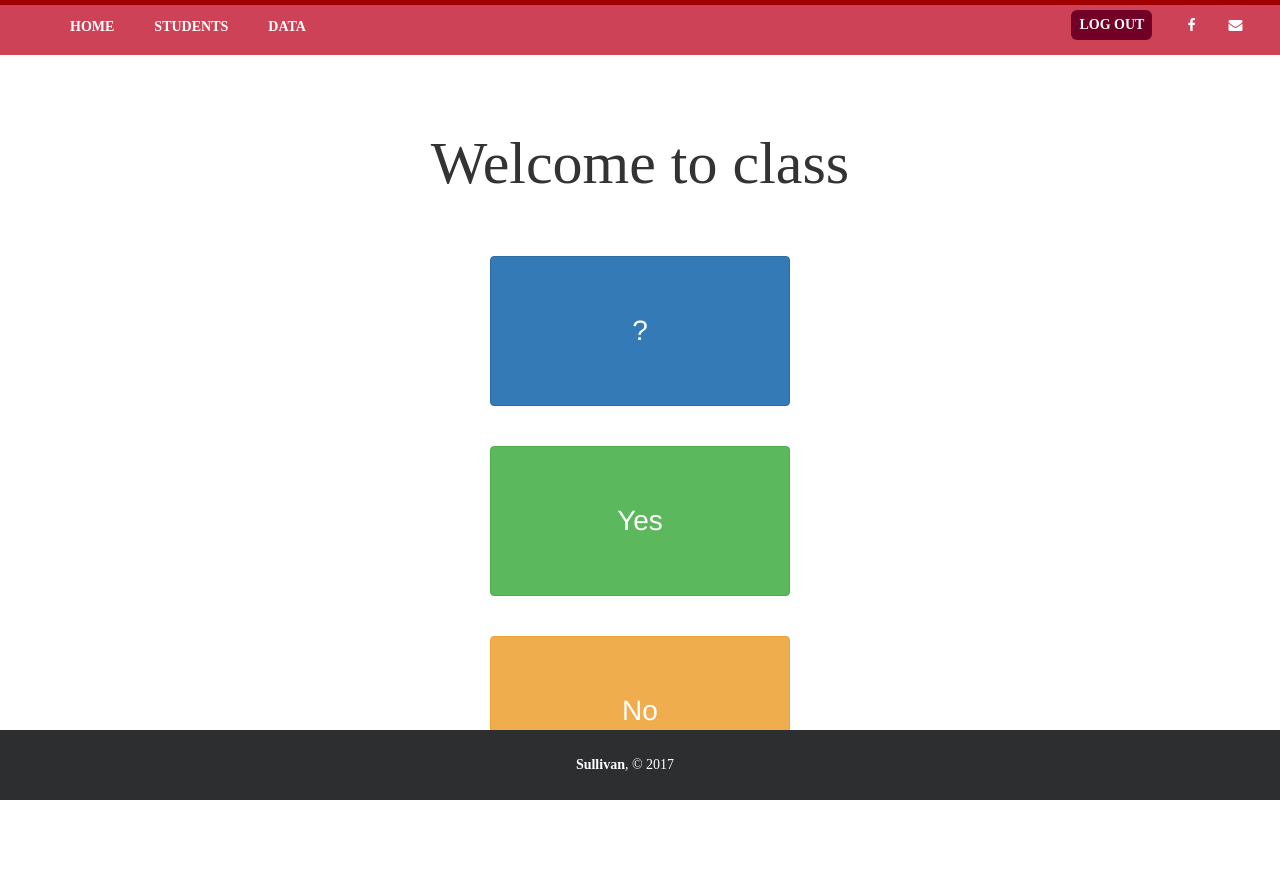
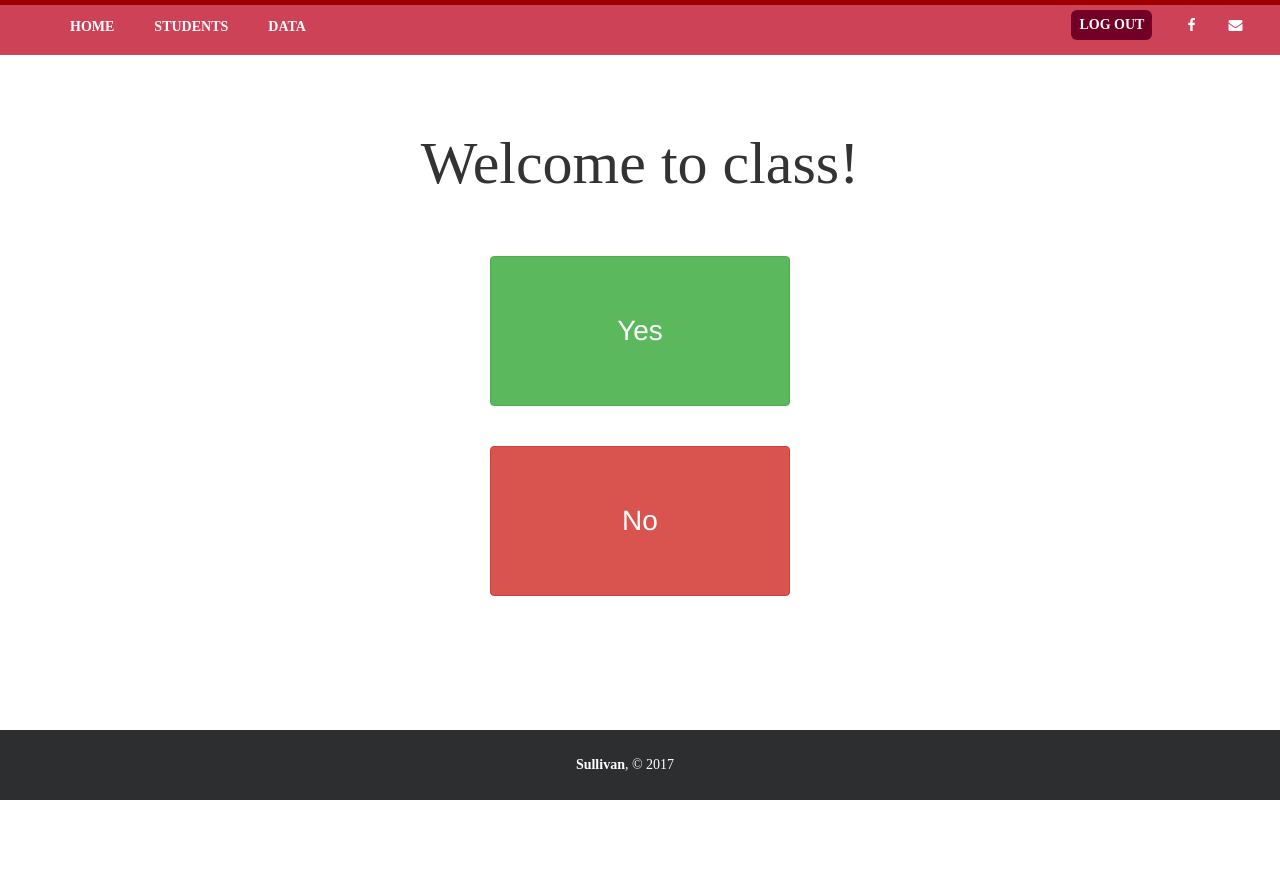
Before and after one commit to HackingForGood/HarvardHacks, a Flask app: template templates/student/index.html in a window 1280 px wide. After the commit the page ends 800 px from the top, so only its background shows below. Run offline with Flask 2, Linux system fonts and the light colour scheme; the template is opened without the code that fills it, so the values that code supplies are empty; some libraries are stand-ins or nearby versions; some web fonts are replaced.

Commit message:
Formatting changes

```diff
--- a/templates/layout.html
+++ b/templates/layout.html
@@ -2,6 +2,7 @@
 <html>
     <head>
         {{ JSGlue.include() }}
+        <meta name="viewport" content="width=device-width, initial-scale=1">
         <script src="https://code.jquery.com/jquery-3.2.1.min.js"></script>
         <script src="https://d3js.org/d3.v4.min.js"></script>
         <script type="text/javascript" src="//cdnjs.cloudflare.com/ajax/libs/socket.io/1.3.5/socket.io.min.js"></script>
--- a/templates/student/index.html
+++ b/templates/student/index.html
@@ -8,13 +8,13 @@
 <!-- <div class="container"> -->
     <div class="header">
         <!-- TODO: add student name, class name -->
-        <h4 class="title">Welcome to class</h4>
+        <h4 class="title">Welcome to class!</h4>
     </div>
 
     <div class="classes">
-        <button type="button" class="btn btn-primary" onclick="question()">?</button>
+        <!-- <button type="button" class="btn btn-primary" onclick="question()">?</button> -->
         <button id="vote-yes" type="button" class="btn btn-success">Yes</button>
-        <button id="vote-no" type="button" class="btn btn-warning">No</button>
+        <button id="vote-no" type="button" class="btn btn-danger">No</button>
     </div>
 <!-- </div> -->
 {% endblock %}
```
